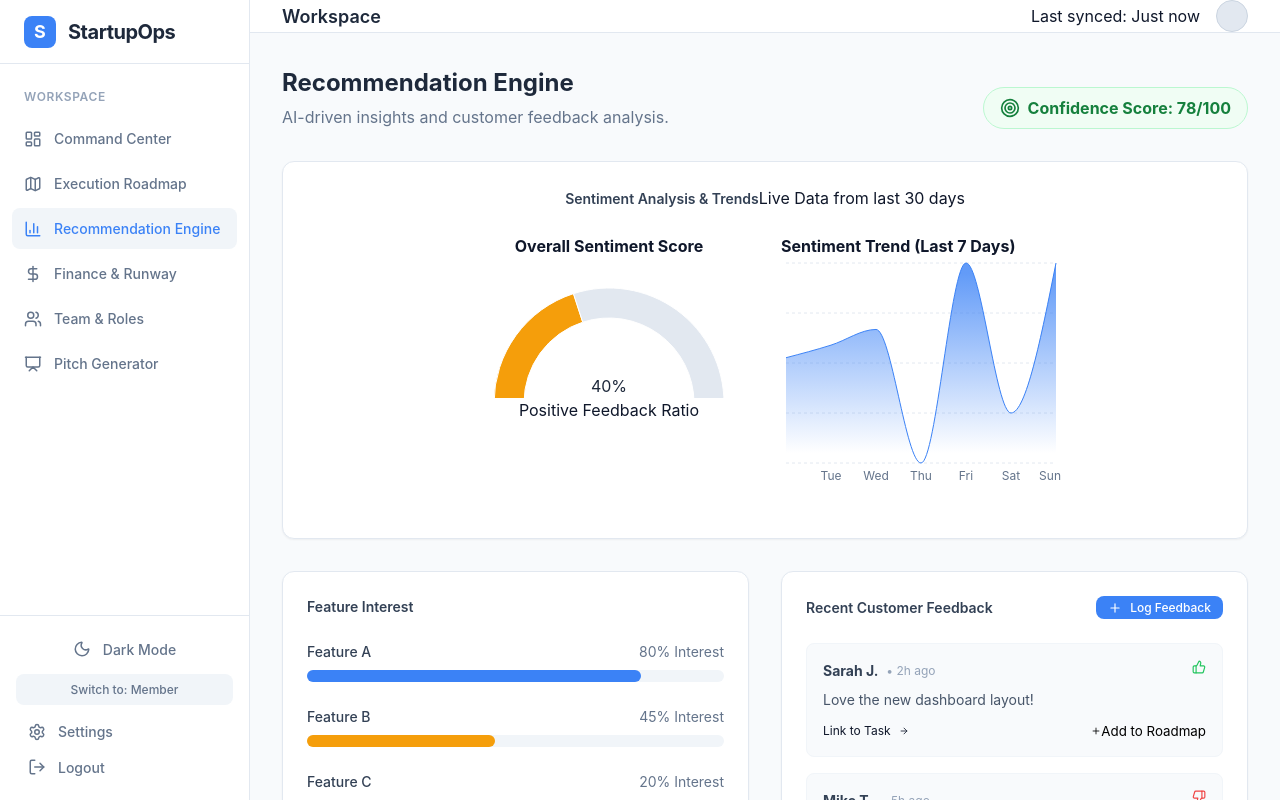
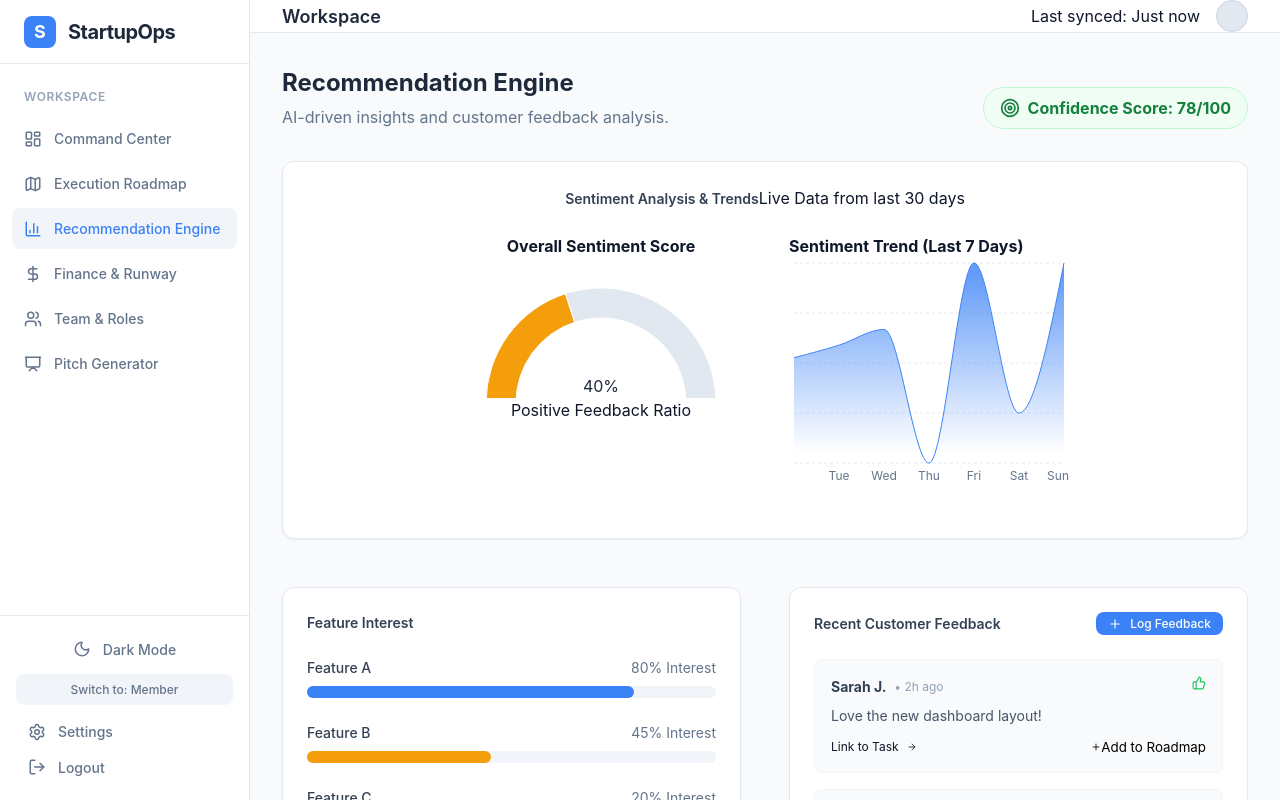
Before and after one commit to pradeeplok/StartupOps, a React (Vite) app: page /recommendation in a window 1280 px wide. Built offline with nearby package versions, Linux system fonts and the light colour scheme.

Commit message:
style: Increase spacing between sentiment charts

```diff
--- a/src/index.css
+++ b/src/index.css
@@ -642,7 +642,7 @@ button {
 .grid-2 {
   display: grid;
   grid-template-columns: 1fr;
-  gap: 2rem;
+  gap: 3rem;
 }
 
 @media (min-width: 1024px) {
```
